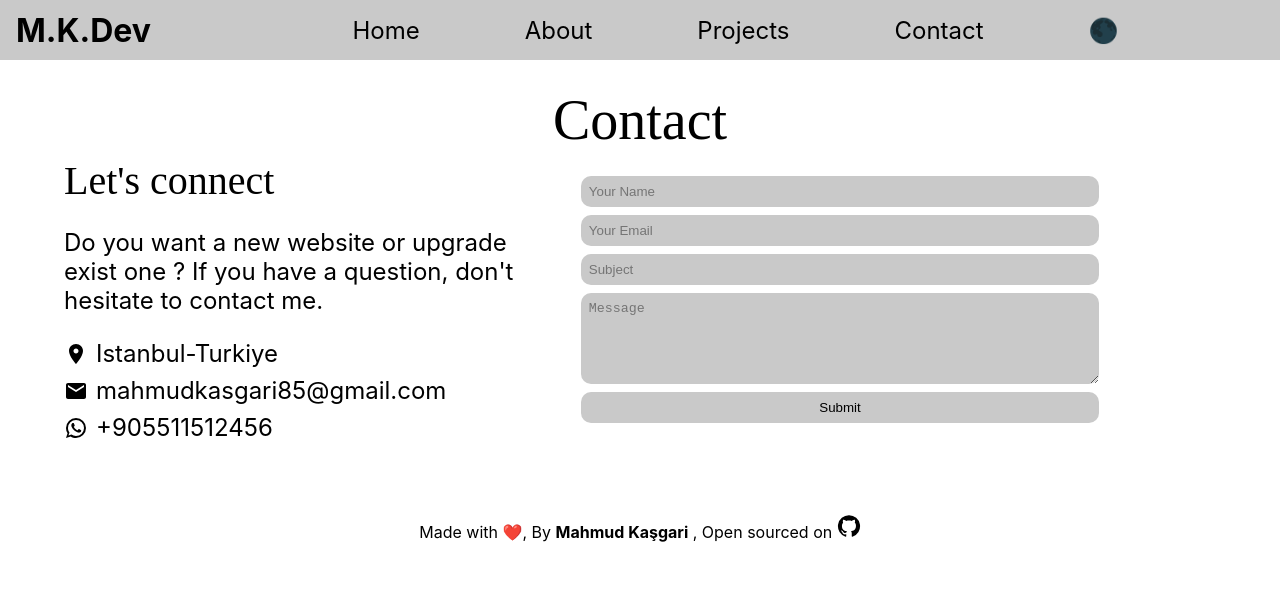
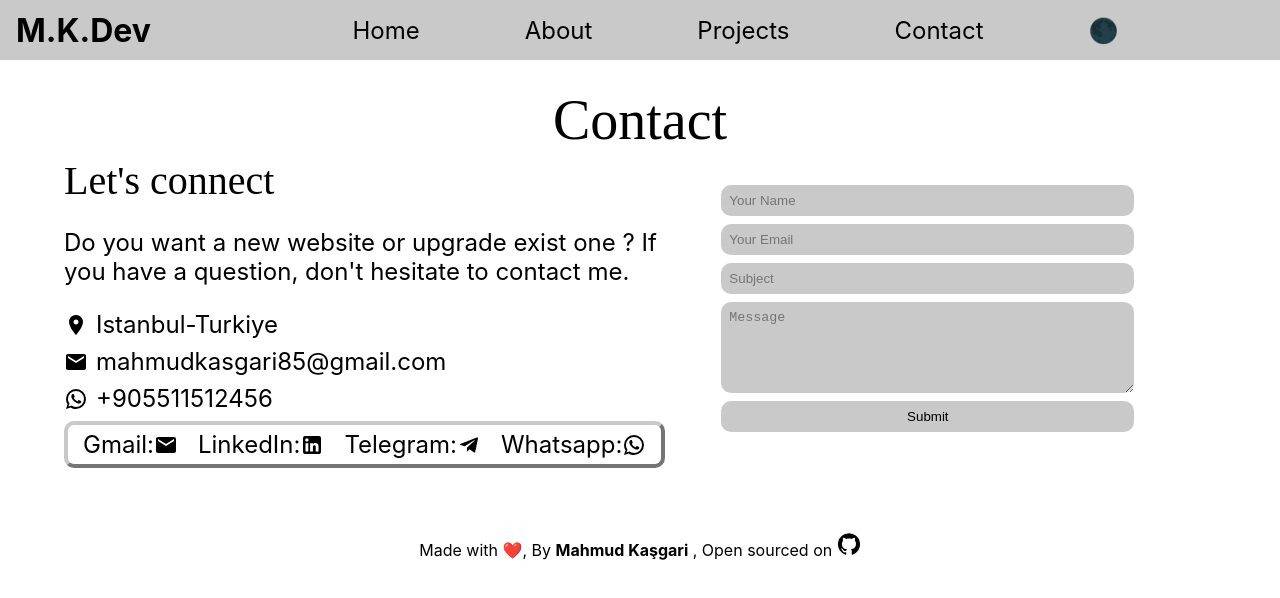
Before and after one commit to Mahmud1985/myWebsite, a Next.js app: page /contact in a window 1280 px wide. Shown: the top 598 px of the page. Built offline with nearby package versions, Linux system fonts and the light colour scheme; a web font is replaced by a local one.

Commit message:
added ContactWidget to ContactPage

```diff
--- a/components/ContactInfo.jsx
+++ b/components/ContactInfo.jsx
@@ -3,6 +3,7 @@ import styles from "../styles/ContactInfo.module.scss"
 import LocationOnIcon from '@mui/icons-material/LocationOn';
 import EmailIcon from '@mui/icons-material/Email';
 import WhatsappIcon from "@mui/icons-material/WhatsApp";
+import ContactWidget from './ContactWidget';
 const ContactInfo = ({ style = {} }) => {
     console.log(style.marginTop)
     return (
@@ -19,6 +20,7 @@ const ContactInfo = ({ style = {} }) => {
                     <p className={styles.location}><LocationOnIcon /><span >Istanbul-Turkiye</span ></p>
                     <p className={styles.email}><EmailIcon /><span >mahmudkasgari85@gmail.com</span ></p>
                     <p className={styles.whatsapp}><WhatsappIcon /><span >+905511512456</span ></p>
+                    <ContactWidget />
                 </div>
                 <div className={styles.right}>
                     <form className={styles.form}>
--- a/components/ContactWidget.jsx
+++ b/components/ContactWidget.jsx
@@ -1,10 +1,11 @@
-import React from 'react'
+import React, { useState } from 'react'
 import styles from "../styles/ContactWidget.module.scss";
 import EmailIcon from "@mui/icons-material/Email";
 import TelegramIcon from "@mui/icons-material/Telegram";
 import LinkedInIcon from "@mui/icons-material/LinkedIn";
 import WhatsappIcon from "@mui/icons-material/WhatsApp";
-const ContactWidget = ({ contactOpen, setContactOpen }) => {
+const ContactWidget = () => {
+    const [contactOpen, setContactOpen] = useState(false);
     return (
         <>
             <div className={`${styles.contact} ${styles.border}`}>
--- a/components/Main.jsx
+++ b/components/Main.jsx
@@ -3,13 +3,12 @@ import main_img from "../public/img/main_img.png";
 import Image from "next/image";
 import { MyThemeContext } from "../context/themeContext";
 
-import { useState } from "react";
 import Icons from "./Icons";
 import ContactWidget from "./ContactWidget";
 
 const Main = () => {
   const [{ darkMode }] = MyThemeContext();
-  const [contactOpen, setContactOpen] = useState(false);
+
   const backgroundStyle = {
     bgColor: {
       backgroundColor: darkMode ? "#5c6f70" : "#abf7f7",
```
